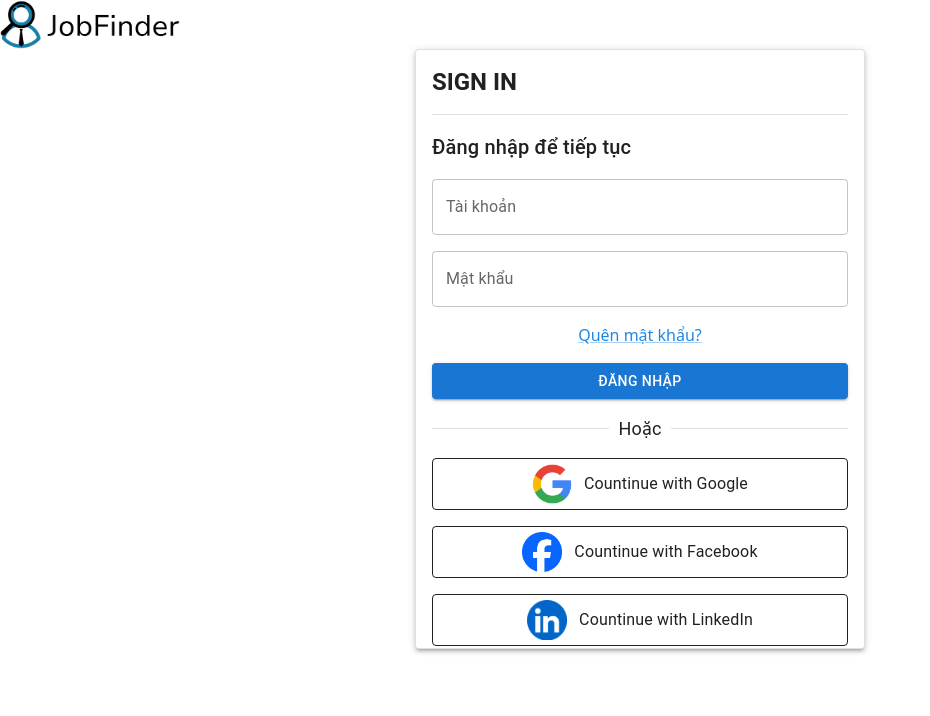
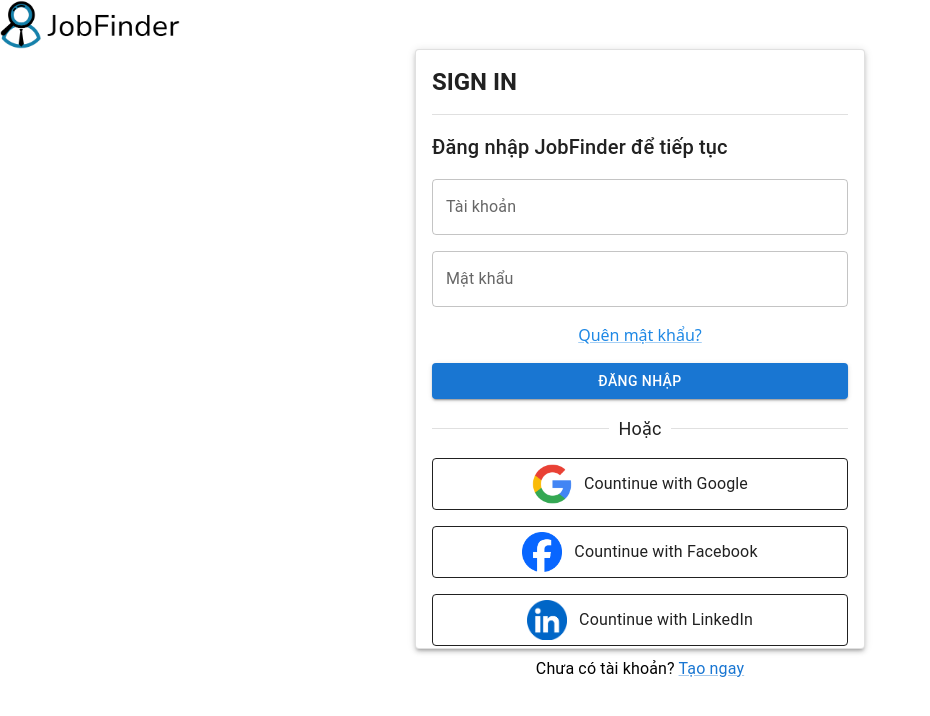
Before and after one commit to annguyenquang/Job-Finder-Client, a Next.js app: page /login in a window 1280 px wide. Shown: the top 716 px of the page, without its empty margins (0-930 px from the left). Built offline with nearby package versions, Linux system fonts and the light colour scheme.

Commit message:
Add login page

```diff
--- a/app/login/page.tsx
+++ b/app/login/page.tsx
@@ -15,7 +15,7 @@
 
                         <Divider />
 
-                        <Typography variant="h6">Đăng nhập để tiếp tục</Typography>
+                        <Typography variant="h6">Đăng nhập JobFinder để tiếp tục</Typography>
 
                         <Grid2 rowSpacing={2} container direction={"column"}>
                             <TextField label="Tài khoản" variant="outlined"></TextField>
@@ -49,9 +49,9 @@
                             </Button>
                         </Grid2>
                     </Grid2>
-
                 </CardContent>
             </Card>
+            <Typography marginTop={1}>Chưa có tài khoản? <Link href="#">Tạo ngay</Link></Typography>
         </Grid2 >
     )
 }
```
